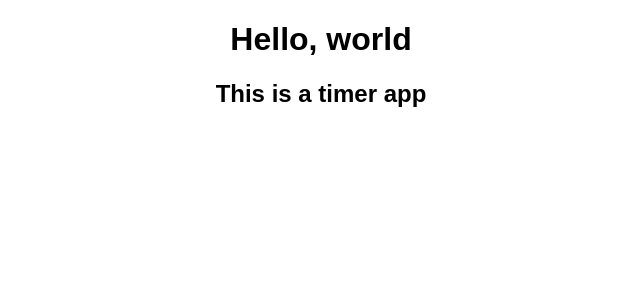
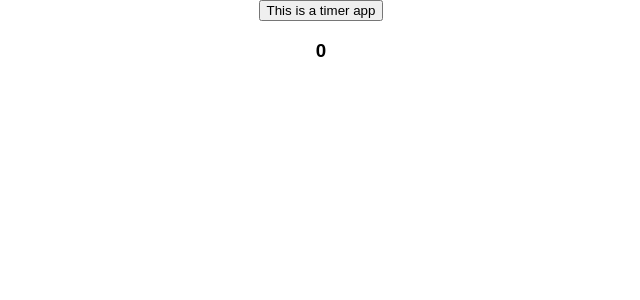
Before and after one commit to rjspitkovsky/shift-coding-challenge, a React (Create React App) app: page / in a window 1280 px wide. Shown: the top 300 px of the page, without its empty margins (319-959 px from the left). Built offline with nearby package versions, Linux system fonts and the light colour scheme.

Commit message:
setting up component state, button, ul

```diff
--- a/src/App.js
+++ b/src/App.js
@@ -6,7 +6,6 @@ class App extends Component {
   render() {
     return (
       <div className="App">
-        <h1> Hello, world </h1>
         <Timer />
       </div>
     );
--- a/src/timer.js
+++ b/src/timer.js
@@ -1,9 +1,25 @@
 import React from 'react';
 
 class Timer extends React.Component {
+  constructor() {
+    super()
+    this.state = {
+      timer: 0,
+      status: 'off'
+    }
+  }
+
   render() {
   return (
-    <h2> This is a timer app </h2>
+    <div>
+    <button> This is a timer app </button>
+    <div>
+      <h3>{this.state.timer}</h3>
+      <ul>
+
+      </ul>
+      </div>
+      </div>
   )
 }
 }
```
